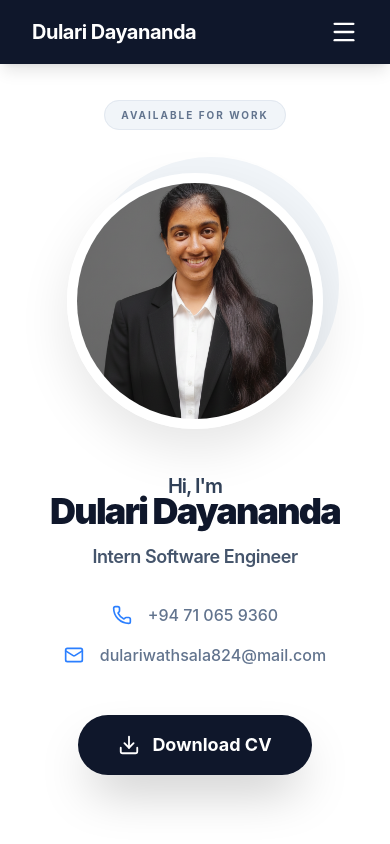
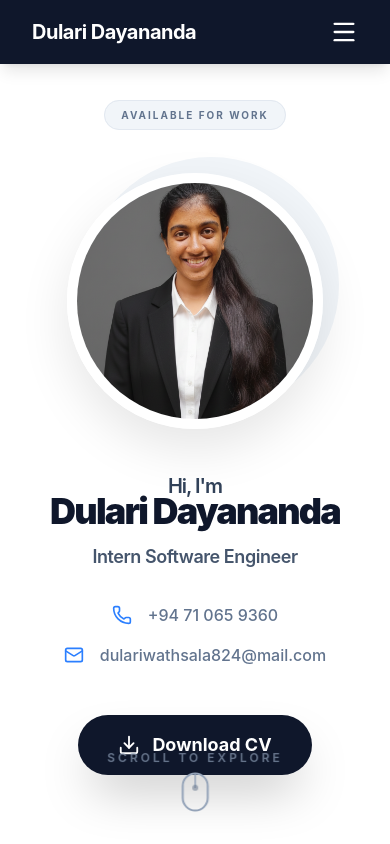
Before and after one commit to dwathsala/My_Portfolio, a React (Vite) app: page / in a window 390 px wide. Shown: the top 844 px of the page. Built offline with nearby package versions, Linux system fonts and the light colour scheme.

Commit message:
Add entrance animations, scroll-to-explore indicator and change the logo to favicon.

```diff
--- a/src/components/Hero.jsx
+++ b/src/components/Hero.jsx
@@ -1,19 +1,139 @@
 import React from 'react';
 import { Phone, Mail, Download } from 'lucide-react';
 
+const heroStyles = `
+  @keyframes fadeInUp {
+    from {
+      opacity: 0;
+      transform: translateY(28px);
+    }
+    to {
+      opacity: 1;
+      transform: translateY(0);
+    }
+  }
+
+  @keyframes fadeIn {
+    from { opacity: 0; }
+    to   { opacity: 1; }
+  }
+
+  @keyframes scaleIn {
+    from {
+      opacity: 0;
+      transform: scale(0.93);
+    }
+    to {
+      opacity: 1;
+      transform: scale(1);
+    }
+  }
+
+  @keyframes slideInRight {
+    from {
+      opacity: 0;
+      transform: translateX(32px);
+    }
+    to {
+      opacity: 1;
+      transform: translateX(0);
+    }
+  }
+
+  .anim-badge-mobile {
+    animation: fadeIn 0.6s ease both;
+    animation-delay: 0.1s;
+  }
+
+  .anim-image-wrapper {
+    animation: scaleIn 0.8s cubic-bezier(0.22, 1, 0.36, 1) both;
+    animation-delay: 0.2s;
+  }
+
+  .anim-badge-desktop {
+    animation: fadeInUp 0.6s ease both;
+    animation-delay: 0.3s;
+  }
+
+  .anim-greeting {
+    animation: fadeInUp 0.6s ease both;
+    animation-delay: 0.4s;
+  }
+
+  .anim-name {
+    animation: fadeInUp 0.7s ease both;
+    animation-delay: 0.5s;
+  }
+
+  .anim-title {
+    animation: fadeInUp 0.6s ease both;
+    animation-delay: 0.6s;
+  }
+
+  .anim-contact {
+    animation: fadeInUp 0.6s ease both;
+    animation-delay: 0.75s;
+  }
+
+  .anim-cta {
+    animation: fadeInUp 0.6s ease both;
+    animation-delay: 0.9s;
+  }
+
+  .anim-decor-circle {
+    animation: fadeIn 1s ease both;
+    animation-delay: 0.3s;
+  }
+
+  /* Scroll indicator */
+  @keyframes scrollFadeIn {
+    from { opacity: 0; transform: translateY(10px); }
+    to   { opacity: 1; transform: translateY(0); }
+  }
+
+  @keyframes scrollWheel {
+    0%   { transform: translateY(0); opacity: 1; }
+    60%  { transform: translateY(8px); opacity: 0.2; }
+    100% { transform: translateY(0); opacity: 1; }
+  }
+
+  @keyframes scrollBounce {
+    0%, 100% { transform: translateY(0); opacity: 0.5; }
+    50%       { transform: translateY(5px); opacity: 1; }
+  }
+
+  .scroll-indicator {
+    animation: scrollFadeIn 0.8s ease both;
+    animation-delay: 1.4s;
+  }
+
+  .scroll-wheel-dot {
+    animation: scrollWheel 1.8s ease-in-out infinite;
+  }
+
+  .scroll-label {
+    animation: scrollBounce 1.8s ease-in-out infinite;
+  }
+`;
+
 const Hero = () => {
   return (
-    <section id="home" className="min-h-screen px-6 sm:px-12 md:px-24 flex flex-col md:flex-row items-center justify-center py-16 md:py-0 bg-white overflow-hidden gap-12 ">
+    <>
+      <style>{heroStyles}</style>
 
-      {/* 1. Mobile Status Badge - Refined padding and font */}
-      <div className="md:hidden order-1 mt-8">
+      <section
+        id="home"
+        className="min-h-screen px-6 sm:px-12 md:px-24 flex flex-col md:flex-row items-center justify-center py-16 md:py-0 bg-white overflow-hidden gap-12 relative"
+      >
+        {/* 1. Mobile Status Badge */}
+        <div className="md:hidden order-1 mt-8 anim-badge-mobile">
           <span className="text-[10px] uppercase tracking-[0.2em] text-slate-500 font-bold bg-slate-100 border border-slate-200 px-4 py-2 rounded-full">
             Available For Work
           </span>
         </div>
 
-      {/* 2. Image Section - Responsive sizing and shadow */}
-      <div className="relative order-2 md:order-2 flex-shrink-0">
+        {/* 2. Image Section */}
+        <div className="relative order-2 md:order-2 flex-shrink-0 anim-image-wrapper">
           <div className="w-64 h-64 sm:w-80 sm:h-80 lg:w-[480px] lg:h-[480px] rounded-full overflow-hidden border-[10px] md:border-[15px] border-white shadow-[0_20px_50px_rgba(0,0,0,0.1)] relative z-10 transition-transform duration-500 hover:scale-[1.02]">
             <img
               src="Me.png"
@@ -21,29 +141,29 @@ const Hero = () => {
               className="w-full h-full object-cover"
             />
           </div>
-        {/* Decorative background circle - scaled for better fit */}
-        <div className="absolute -top-4 -right-4 md:-top-6 md:-right-6 w-full h-full bg-slate-100 rounded-full -z-0"></div>
+          {/* Decorative background circle */}
+          <div className="absolute -top-4 -right-4 md:-top-6 md:-right-6 w-full h-full bg-slate-100 rounded-full -z-0 anim-decor-circle"></div>
         </div>
 
-      {/* 3. Text Content - Improved hierarchy and alignment */}
+        {/* 3. Text Content */}
         <div className="max-w-xl text-center md:text-left order-3 md:order-1 flex flex-col items-center md:items-start">
-        <span className="hidden md:inline-block text-xs uppercase tracking-[0.3em] text-slate-500 font-bold bg-slate-100 border border-slate-200 px-4 py-1.5 rounded-full mb-6 mt-8">
+          <span className="hidden md:inline-block text-xs uppercase tracking-[0.3em] text-slate-500 font-bold bg-slate-100 border border-slate-200 px-4 py-1.5 rounded-full mb-6 mt-8 anim-badge-desktop">
             Available For Work
           </span>
 
-        <p className="text-xl sm:text-2xl lg:text-3xl font-semibold tracking-tighter text-slate-700 leading-[0.9] lg:leading-[1.1]">
+          <p className="text-xl sm:text-2xl lg:text-3xl font-semibold tracking-tighter text-slate-700 leading-[0.9] lg:leading-[1.1] anim-greeting">
             Hi, I'm
           </p>
 
-        <h1 className="text-4xl sm:text-6xl lg:text-8xl font-black mb-4 tracking-tighter text-slate-900 leading-[0.9] lg:leading-[1.1]">
+          <h1 className="text-4xl sm:text-6xl lg:text-8xl font-black mb-4 tracking-tighter text-slate-900 leading-[0.9] lg:leading-[1.1] anim-name">
             Dulari <br className="hidden md:block" /> Dayananda
           </h1>
 
-        <p className="text-lg md:text-2xl text-slate-600 mb-8 font-semibold tracking-tight">
+          <p className="text-lg md:text-2xl text-slate-600 mb-8 font-semibold tracking-tight anim-title">
             Intern Software Engineer
           </p>
 
-        <div className="w-full space-y-4 text-base md:text-lg text-slate-500 font-medium mb-12">
+          <div className="w-full space-y-4 text-base md:text-lg text-slate-500 font-medium mb-12 anim-contact">
             <div className="flex items-center justify-center md:justify-start gap-4 transition-colors hover:text-blue-600">
               <Phone size={20} className="text-blue-500" />
               <a href="tel:+94710659360">+94 71 065 9360</a>
@@ -57,11 +177,11 @@ const Hero = () => {
             </div>
           </div>
 
-        {/* Action Button - Enhanced shadow and sizing */}
-        <div className="w-full flex justify-center md:justify-start">
+          {/* Action Button */}
+          <div className="w-full flex justify-center md:justify-start anim-cta">
             <a
               href="/Dulari_Dayananda-CV.pdf"
-            download = "Dulari_Dayananda-CV.pdf"
+              download="Dulari_Dayananda-CV.pdf"
               className="group flex items-center gap-3 bg-slate-900 text-white px-10 py-4 rounded-full font-bold text-lg hover:bg-blue-600 transition-all duration-300 shadow-2xl hover:shadow-blue-200 active:scale-95"
             >
               <Download size={22} className="group-hover:animate-bounce" />
@@ -69,7 +189,51 @@ const Hero = () => {
             </a>
           </div>
         </div>
+
+        {/* Scroll Down Indicator — fixed to bottom center of section */}
+        <div className="scroll-indicator absolute bottom-8 left-1/2 -translate-x-1/2 flex flex-col items-center gap-2 z-20">
+          <p className="scroll-label text-xs uppercase tracking-[0.25em] text-slate-400 font-semibold">
+            Scroll to explore
+          </p>
+          {/* Mouse SVG */}
+          <svg
+            width="28"
+            height="40"
+            viewBox="0 0 28 40"
+            fill="none"
+            xmlns="http://www.w3.org/2000/svg"
+          >
+            {/* Mouse body */}
+            <rect
+              x="1.5"
+              y="1.5"
+              width="25"
+              height="37"
+              rx="12.5"
+              stroke="#94a3b8"
+              strokeWidth="2"
+            />
+            {/* Center divider line */}
+            <line
+              x1="14"
+              y1="1.5"
+              x2="14"
+              y2="16"
+              stroke="#94a3b8"
+              strokeWidth="1.5"
+            />
+            {/* Scroll wheel dot */}
+            <circle
+              className="scroll-wheel-dot"
+              cx="14"
+              cy="11"
+              r="3"
+              fill="#64748b"
+            />
+          </svg>
+        </div>
       </section>
+    </>
   );
 };
 
```
Also changed, not shown: public/my_logo (2).png (renamed from public/my_logo.png). Lines whose indentation alone changed are shown as unchanged.
